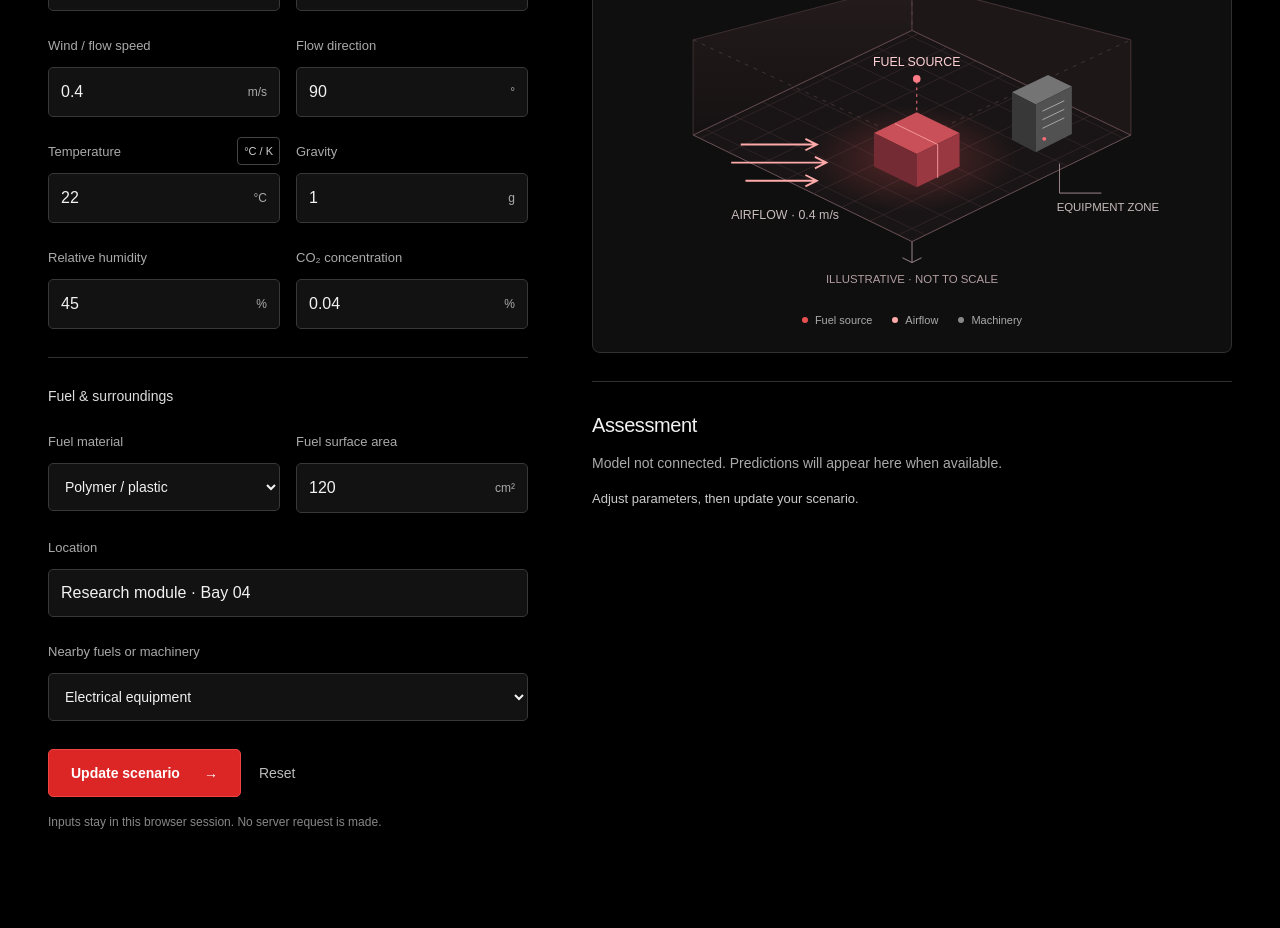
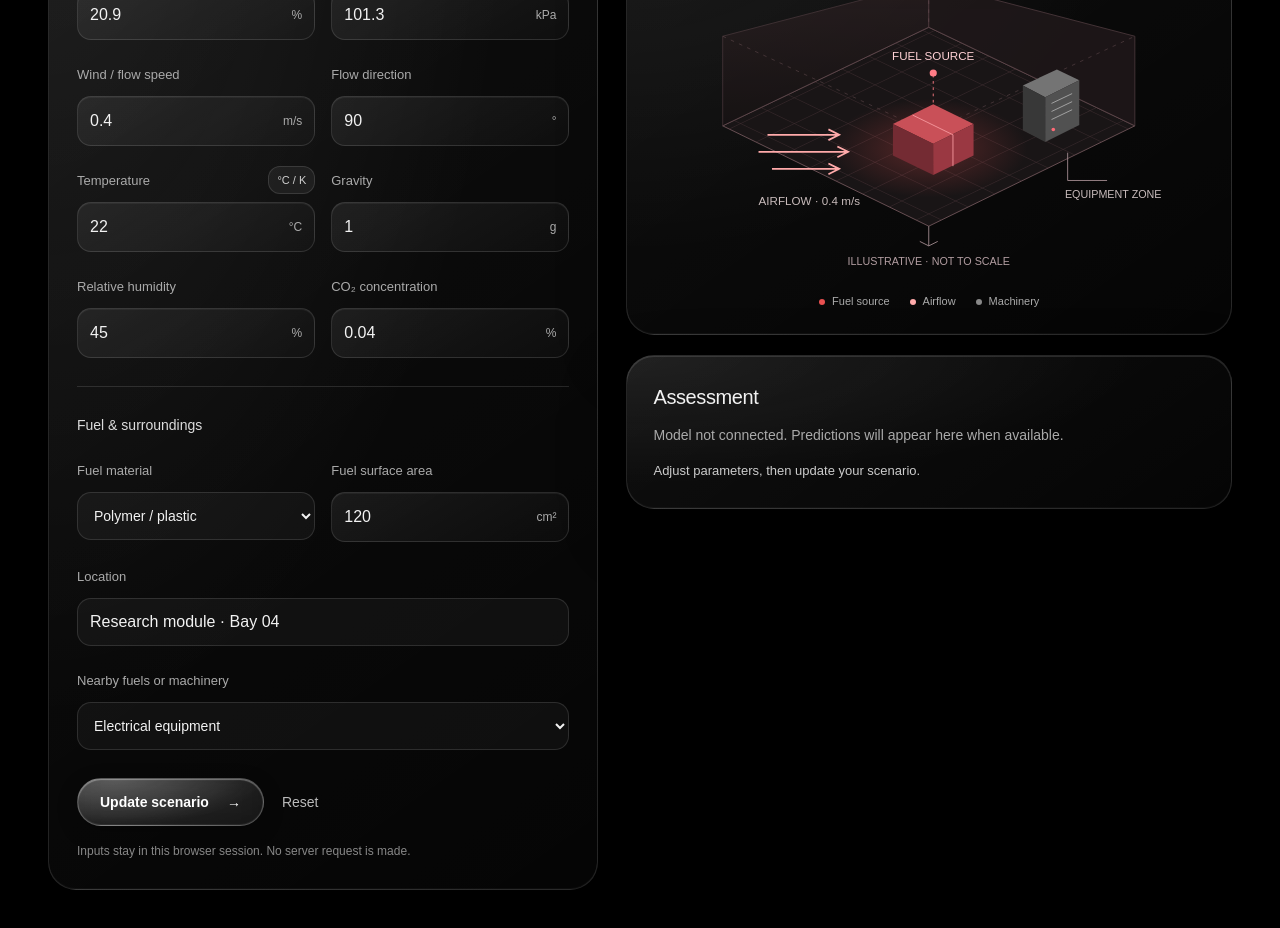
Before and after one commit to wawahwa801/nasa-space-apps, a Next.js app in the folder frontend/: page / in a window 1280 px wide. Shown: the part 440-1368 px from the top of the page. Before the commit the page ends 1336 px from the top, so only its background shows below. Built offline with nearby package versions, Linux system fonts and the light colour scheme.

Commit message:
Add liquid glass dashboard styling

```diff
--- a/frontend/app/globals.css
+++ b/frontend/app/globals.css
@@ -1,8 +1,8 @@
 :root {
   color-scheme: dark;
   --background: #000000;
-  --surface: #111111;
-  --border: #303030;
+  --surface: rgb(255 255 255 / 5%);
+  --border: rgb(255 255 255 / 12%);
   --text: #f2f2f2;
   --muted: #aaaaaa;
   --accent: #ef4444;
@@ -108,9 +108,28 @@ h2 {
 }
 .workspace-grid {
   display: grid;
-  grid-template-columns: minmax(340px, 0.9fr) minmax(0, 1.2fr);
-  gap: 64px;
+  grid-template-columns: minmax(0, 1fr) minmax(0, 1.1fr);
+  gap: 28px;
   align-items: start;
+}
+.parameter-panel,
+.scene-panel,
+.insights-panel {
+  border: 1px solid var(--border);
+  border-radius: 28px;
+  background:
+    radial-gradient(ellipse at 0% 0%, rgb(255 255 255 / 8%), transparent 60%),
+    linear-gradient(145deg, rgb(255 255 255 / 6%), rgb(255 255 255 / 2%));
+  -webkit-backdrop-filter: blur(24px) saturate(140%);
+  backdrop-filter: blur(24px) saturate(140%);
+  box-shadow:
+    inset 0 1px 0 rgb(255 255 255 / 12%),
+    inset 0 -1px 0 rgb(255 255 255 / 3%),
+    0 24px 64px rgb(0 0 0 / 35%);
+}
+.parameter-panel {
+  padding: 28px;
+  min-width: 0;
 }
 .parameter-panel > h2 {
   margin-bottom: 28px;
@@ -154,9 +173,9 @@ h2 {
   min-width: 0;
   width: 100%;
   height: 48px;
-  background: #121212;
-  border: 1px solid #383838;
-  border-radius: 5px;
+  background: rgb(255 255 255 / 4%);
+  border: 1px solid var(--border);
+  border-radius: 14px;
   padding: 0 12px;
   color: var(--text);
   font-size: 16px;
@@ -164,12 +183,27 @@ h2 {
 .field select {
   font-size: 14px;
 }
+.field select option {
+  background: #171717;
+  color: var(--text);
+}
 .input-wrap {
   display: flex;
   align-items: center;
-  border: 1px solid #383838;
-  background: #121212;
-  border-radius: 5px;
+  border: 1px solid var(--border);
+  background: linear-gradient(150deg, rgb(255 255 255 / 7%), rgb(255 255 255 / 2%));
+  border-radius: 14px;
+  box-shadow: inset 0 1px 0 rgb(255 255 255 / 5%);
+}
+.input-wrap,
+.field > input,
+.field select {
+  transition: border-color 180ms ease, background-color 180ms ease;
+}
+.input-wrap:hover,
+.field > input:hover,
+.field select:hover {
+  border-color: rgb(255 255 255 / 24%);
 }
 .input-wrap:focus-within {
   border-color: #ff7777;
@@ -186,10 +220,10 @@ h2 {
 }
 .unit-toggle {
   color: #d0d0d0;
-  background: transparent;
-  border: 1px solid #444444;
-  border-radius: 4px;
-  padding: 3px 6px;
+  background: rgb(255 255 255 / 6%);
+  border: 1px solid var(--border);
+  border-radius: 12px;
+  padding: 3px 8px;
   min-height: 28px;
   font-size: 11px;
   white-space: nowrap;
@@ -199,23 +233,43 @@ h2 {
   align-items: center;
   gap: 18px;
   margin-top: 28px;
+  flex-wrap: wrap;
 }
-.primary-button {
+.liquid-button {
   display: flex;
   align-items: center;
   justify-content: center;
-  gap: 24px;
+  gap: 18px;
   min-height: 48px;
   padding: 10px 22px;
-  border: 1px solid #ef4444;
-  background: #dc2626;
+  border: 1px solid rgb(255 255 255 / 25%);
+  background:
+    radial-gradient(ellipse at 20% 0%, rgb(255 255 255 / 24%), transparent 70%),
+    linear-gradient(160deg, rgb(255 255 255 / 13%), rgb(255 255 255 / 5%));
   color: white;
-  border-radius: 5px;
+  border-radius: 999px;
   font-size: 14px;
   font-weight: 600;
+  -webkit-backdrop-filter: blur(16px);
+  backdrop-filter: blur(16px);
+  box-shadow:
+    inset 0 1px 1px rgb(255 255 255 / 35%),
+    inset 0 -1px 1px rgb(255 255 255 / 8%),
+    0 6px 20px rgb(0 0 0 / 25%);
+  transition: transform 180ms ease, border-color 180ms ease, background-color 180ms ease;
 }
-.primary-button:hover {
-  background: #b91c1c;
+.liquid-button:hover {
+  background-color: rgb(255 255 255 / 8%);
+  border-color: rgb(255 255 255 / 40%);
+  transform: translateY(-1px);
+}
+.liquid-button:active {
+  transform: translateY(0);
+}
+.liquid-button:disabled {
+  opacity: 0.45;
+  cursor: not-allowed;
+  transform: none;
 }
 .reset-button {
   min-height: 48px;
@@ -243,10 +297,7 @@ h2 {
   min-width: 0;
 }
 .scene-panel {
-  border: 1px solid var(--border);
-  border-radius: 8px;
   overflow: hidden;
-  background: rgb(17 17 17 / 90%);
 }
 .panel-heading {
   display: flex;
@@ -254,7 +305,7 @@ h2 {
   justify-content: space-between;
   gap: 12px;
   padding: 24px;
-  border-bottom: 1px solid #292929;
+  border-bottom: 1px solid var(--border);
 }
 .panel-heading > span {
   font-size: 12px;
@@ -303,9 +354,8 @@ h2 {
   background: #888888;
 }
 .insights-panel {
-  padding-top: 28px;
-  margin-top: 28px;
-  border-top: 1px solid var(--border);
+  padding: 26px;
+  margin-top: 20px;
 }
 .insights-panel > p {
   color: var(--muted);
@@ -326,8 +376,8 @@ h2 {
 }
 @media (max-width: 1000px) {
   .workspace-grid {
-    gap: 32px;
-    grid-template-columns: minmax(310px, 1fr) minmax(0, 1fr);
+    gap: 20px;
+    grid-template-columns: minmax(0, 1fr) minmax(0, 1fr);
   }
   .scene,
   .panel-heading {
@@ -336,11 +386,14 @@ h2 {
   .panel-heading {
     flex-wrap: wrap;
   }
+  .parameter-panel {
+    padding: 22px;
+  }
 }
 @media (max-width: 760px) {
   .workspace-grid {
     grid-template-columns: minmax(0, 1fr);
-    gap: 40px;
+    gap: 24px;
   }
   .main-content {
     max-width: 620px;
@@ -371,9 +424,22 @@ h2 {
   .scene-legend {
     gap: 12px;
   }
+  .parameter-panel,
+  .insights-panel {
+    padding: 20px;
+  }
 }
 @media (prefers-reduced-motion: reduce) {
   html {
     scroll-behavior: auto;
   }
+  .liquid-button,
+  .input-wrap,
+  .field > input,
+  .field select {
+    transition: none;
+  }
+  .liquid-button:hover {
+    transform: none;
+  }
 }
--- a/frontend/app/page.jsx
+++ b/frontend/app/page.jsx
@@ -2,6 +2,7 @@
 
 import { useState } from "react";
 import Link from "next/link";
+import { LiquidButton } from "../components/ui/liquid-glass-button";
 
 const defaults = {
   oxygen: 20.9,
@@ -242,9 +243,9 @@ export default function Home() {
                 </p>
               )}
               <div className="form-actions">
-                <button className="primary-button" type="submit">
+                <LiquidButton className="primary-button" type="submit">
                   Update scenario <span aria-hidden="true">→</span>
-                </button>
+                </LiquidButton>
                 <button
                   className="reset-button"
                   type="button"
--- /dev/null
+++ b/frontend/components/ui/liquid-glass-button.jsx
@@ -0,0 +1,17 @@
+import { forwardRef } from "react";
+
+export const LiquidButton = forwardRef(function LiquidButton(
+  { children, className = "", type = "button", ...props },
+  ref,
+) {
+  return (
+    <button
+      ref={ref}
+      type={type}
+      className={`liquid-button ${className}`.trim()}
+      {...props}
+    >
+      {children}
+    </button>
+  );
+});
```
